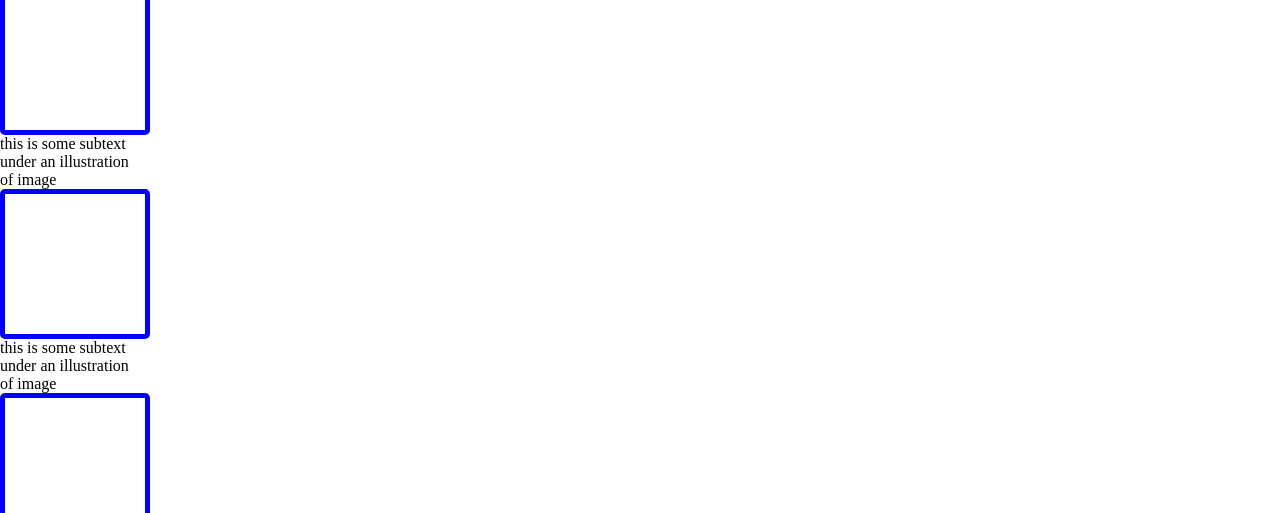
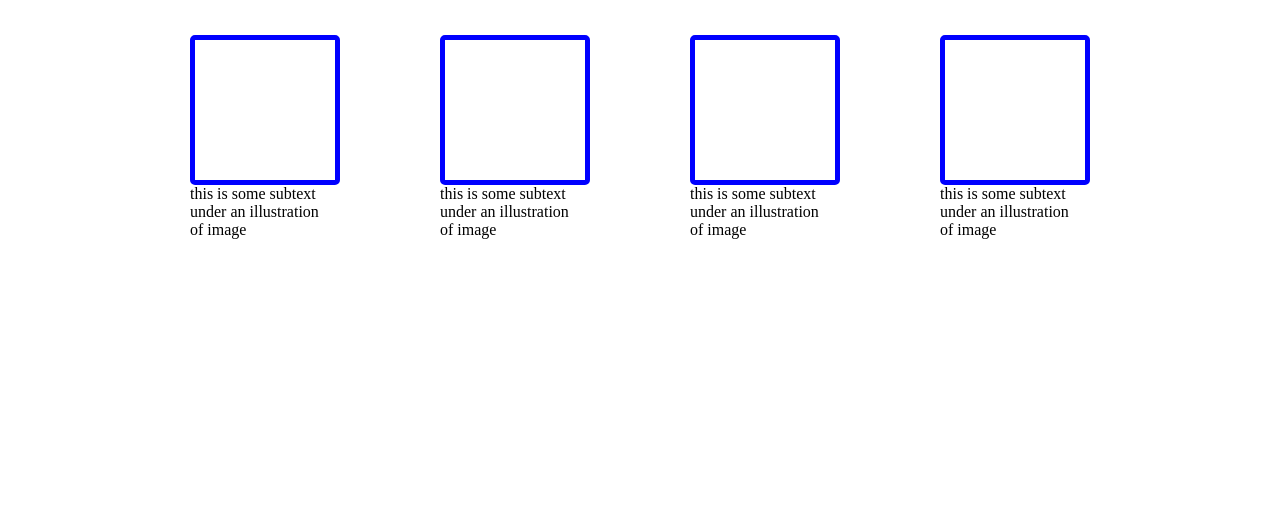
Before and after one commit to BerkcanCakar/landing-page, a plain HTML site: page index.html in a window 1280 px wide. Shown: the part 587-1100 px from the top of the page. After the commit the page ends 826 px from the top, so only its background shows below. Drawn offline with Linux system fonts and the light colour scheme.

Commit message:
Align boxes and text

```diff
--- a/index.html
+++ b/index.html
@@ -38,23 +38,35 @@ contrast</p>
 <section>
 
     <h1 class="section-title">Some random information.</h1>
+    <div class="boxes">
+   <div>
     <div class="box-1"></div>
     <p>this is some subtext <br>
          under an illustration <br>
         of image</p>
+
+    </div>
+    <div>
+
+
     <div class="box-2"></div>
     <p>this is some subtext <br>
         under an illustration <br>
        of image</p>
+    </div>
+    <div>
     <div class="box-3"></div>
     <p>this is some subtext <br>
         under an illustration <br>
        of image</p>
+    </div>
+    <div>
     <div class="box-4"></div>
     <p>this is some subtext <br>
         under an illustration <br>
        of image</p>
-
+    </div>
+    </div>
 </section>
 
 </body>
--- a/style.css
+++ b/style.css
@@ -151,3 +151,11 @@ a:link,a:visited,a:hover,a:active ,.hero-secondary-text{
     height: 150px;
 
 }
+
+
+.boxes{
+    display: flex;
+    justify-content: center;
+    gap: 100px;
+    margin-top: 50px;
+}
```
